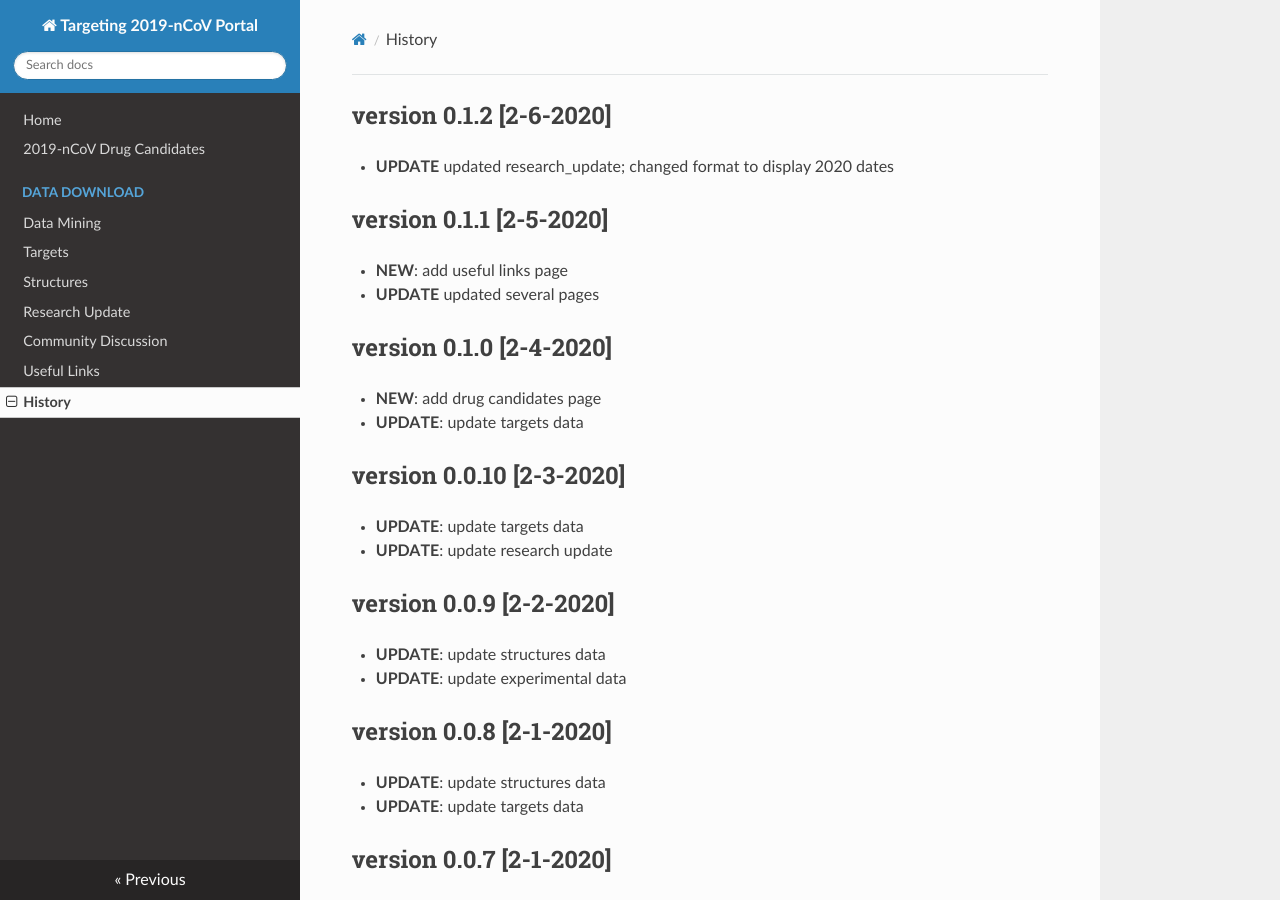
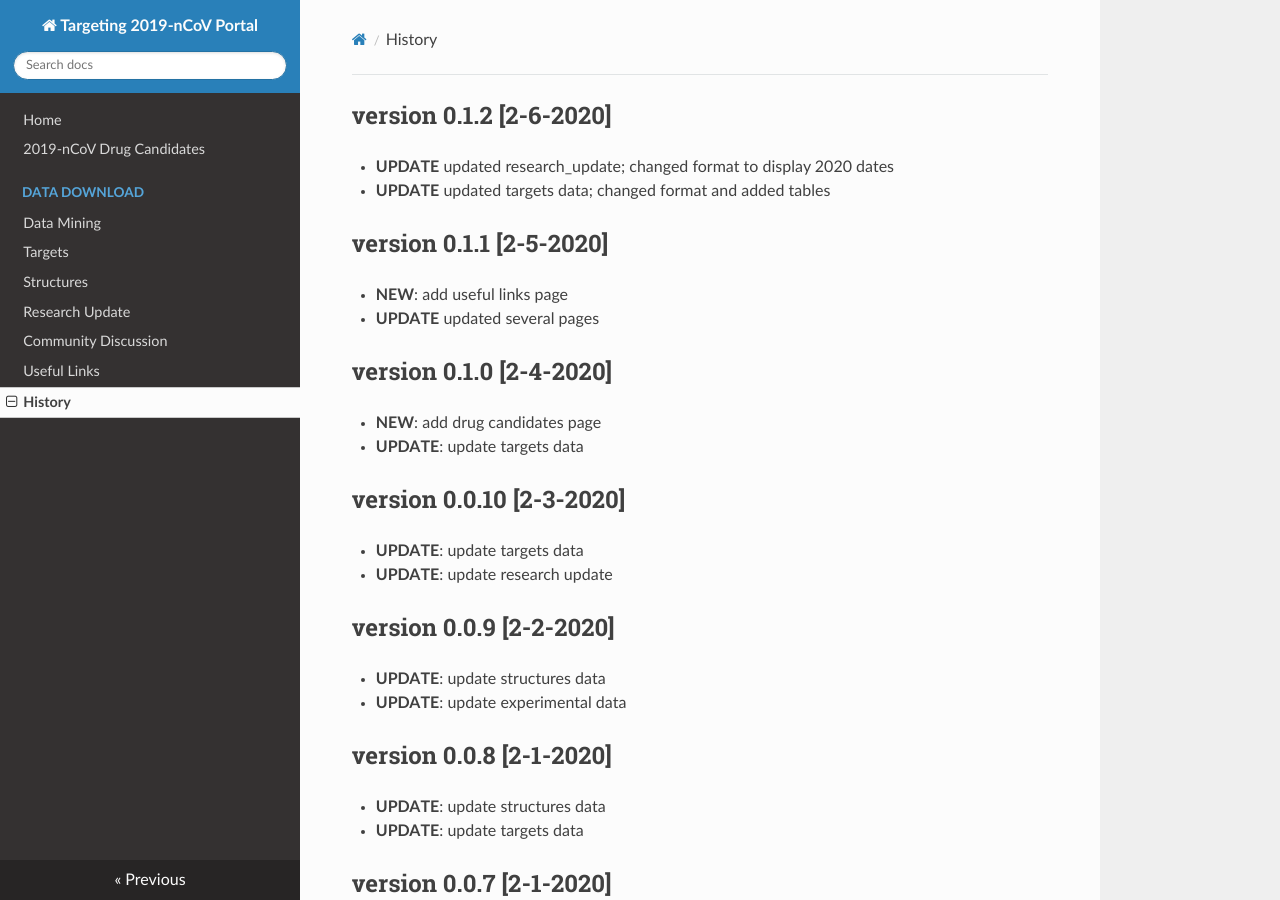
Before and after one commit to GHDDI-AILab/Targeting2019-nCoV, an MkDocs documentation site: the page built from docs/history.md, in a window 1280 px wide and 900 px high. Built offline with MkDocs 1.6.1, drawn with Linux system fonts in a browser that asks for light colours; nearby versions of some CDN libraries.

Commit message:
Update history.md

```diff
--- a/docs/history.md
+++ b/docs/history.md
@@ -1,5 +1,6 @@
 ## version 0.1.2 [2-6-2020]
 * **UPDATE** updated research_update; changed format to display 2020 dates
+* **UPDATE** updated targets data; changed format and added tables
 
 ## version 0.1.1 [2-5-2020]
 * **NEW**: add useful links page
```
